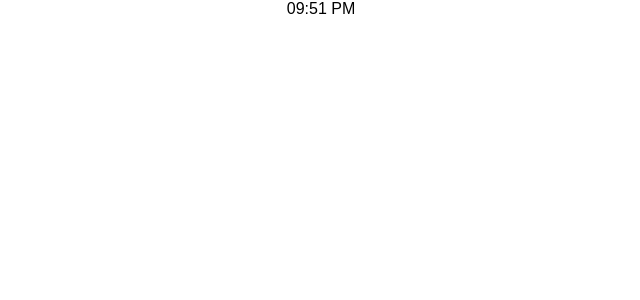
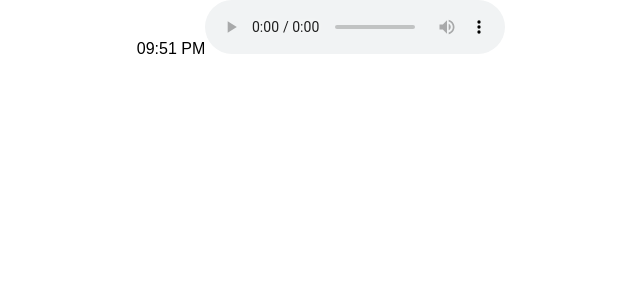
Before and after one commit to maryehuerta/animal-crossing-music, a React (Create React App) app: page / in a window 1280 px wide. Shown: the top 300 px of the page, without its empty margins (319-959 px from the left). Built offline with nearby package versions, Linux system fonts and the light colour scheme.

Commit message:
added music player

```diff
--- a/package.json
+++ b/package.json
@@ -4,6 +4,7 @@
   "private": true,
   "dependencies": {
     "react": "^15.6.1",
+    "react-audio-player": "^0.6.2",
     "react-dom": "^15.6.1",
     "react-scripts": "1.0.12"
   },
--- a/src/containers/Clock.js
+++ b/src/containers/Clock.js
@@ -1,4 +1,5 @@
 import React, { Component } from 'react';
+import ReactAudioPlayer from 'react-audio-player';
 
 export default class Clock extends Component {
 	constructor(props) {
@@ -19,9 +20,14 @@ export default class Clock extends Component {
 
 	render() {
 		return(
-			<div className="Clock">
+			<div>
 				{this.state.time}
+				<ReactAudioPlayer
+					src="../images/George_Gershwin_playing_Rhapsody_in_Blue"
+					autoPlay
+					controls />
 			</div>
+
 		);
 	}
 }
```
Also changed, not shown: 2 other files (tests, documents, lock files or other folders).
